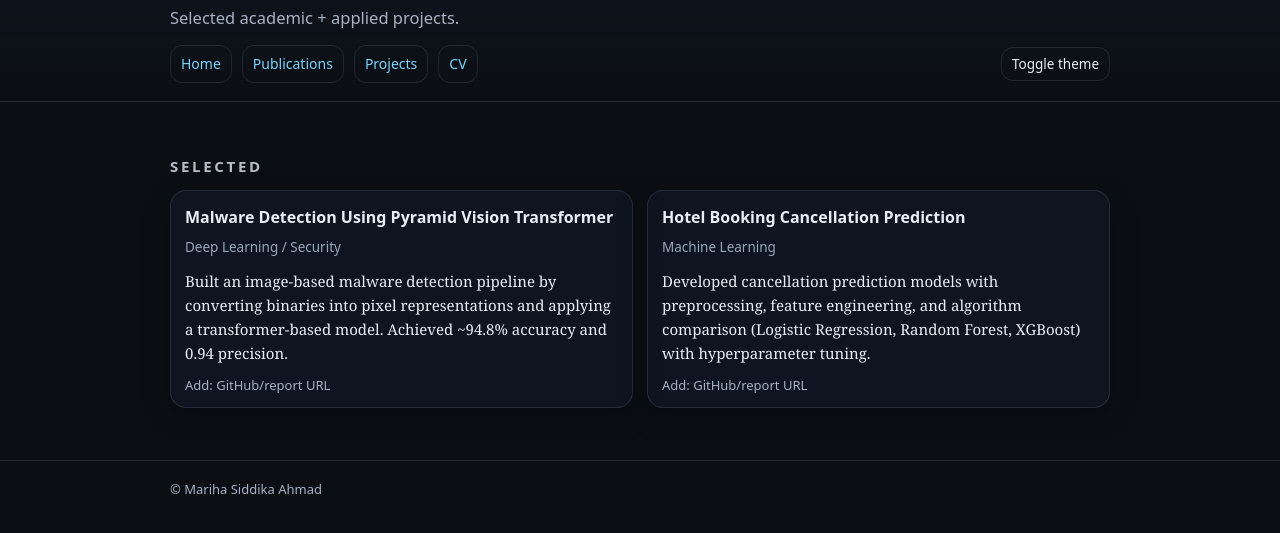
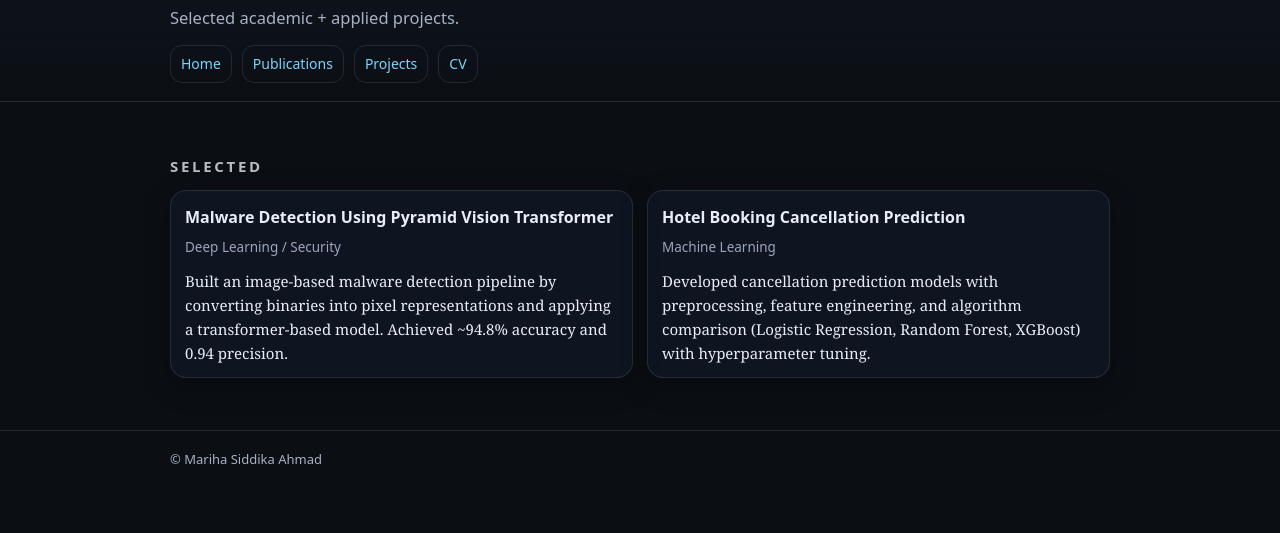
Before and after one commit to Mariha08/Mariha.github.io, a plain HTML site: page projects.html in a window 1280 px wide. Shown: the part 107-640 px from the top of the page. Drawn offline with Linux system fonts and the light colour scheme.

Commit message:
Update projects.html_v3

```diff
--- a/projects.html
+++ b/projects.html
@@ -18,9 +18,9 @@
         <a href="projects.html">Projects</a>
         <a href="cv.html">CV</a>
 
-        <div class="toolbar">
+        <!-- <div class="toolbar">
           <button class="btn" onclick="toggleTheme()">Toggle theme</button>
-        </div>
+        </div> -->
       </nav>
     </div>
   </header>
@@ -38,9 +38,9 @@
               Built an image-based malware detection pipeline by converting binaries into pixel representations and applying a transformer-based model.
               Achieved ~94.8% accuracy and 0.94 precision.
             </p>
-            <div class="links">
+            <!--<div class="links">
               <span class="small">Add: GitHub/report URL</span>
-            </div>
+            </div> -->
           </div>
 
           <div class="card">
@@ -50,9 +50,9 @@
               Developed cancellation prediction models with preprocessing, feature engineering, and algorithm comparison
               (Logistic Regression, Random Forest, XGBoost) with hyperparameter tuning.
             </p>
-            <div class="links">
+            <!-- <div class="links">
               <span class="small">Add: GitHub/report URL</span>
-            </div>
+            </div> -->
           </div>
 
         </div>
@@ -66,14 +66,26 @@
     </div>
   </footer>
 
-  <script>
+<script>
 (function(){
   const params = new URLSearchParams(window.location.search);
-  if(params.get("no_count") === "1"){
-    console.log("Visitor counter disabled for this visit.");
+
+  // If you ever visit with ?no_count=1, remember it for future visits
+  if (params.get("no_count") === "1") {
+    localStorage.setItem("no_count", "1");
+  }
+  // Optional: if you visit with ?count=1, it re-enables counting
+  if (params.get("count") === "1") {
+    localStorage.removeItem("no_count");
+  }
+
+  // If no_count is enabled (remembered), do NOT load GoatCounter
+  if (localStorage.getItem("no_count") === "1") {
+    console.log("Visitor counter disabled (saved preference).");
     return;
   }
 
+  // Otherwise load GoatCounter normally
   const s = document.createElement("script");
   s.async = true;
   s.src = "//gc.zgo.at/count.js";
@@ -83,6 +95,7 @@
 </script>
 
 
+
   <!-- Visitor counter (GoatCounter) -->
   <!-- <script data-goatcounter="https://YOURCODE.goatcounter.com/count" async src="//gc.zgo.at/count.js"></script> -->
 </body>
```
